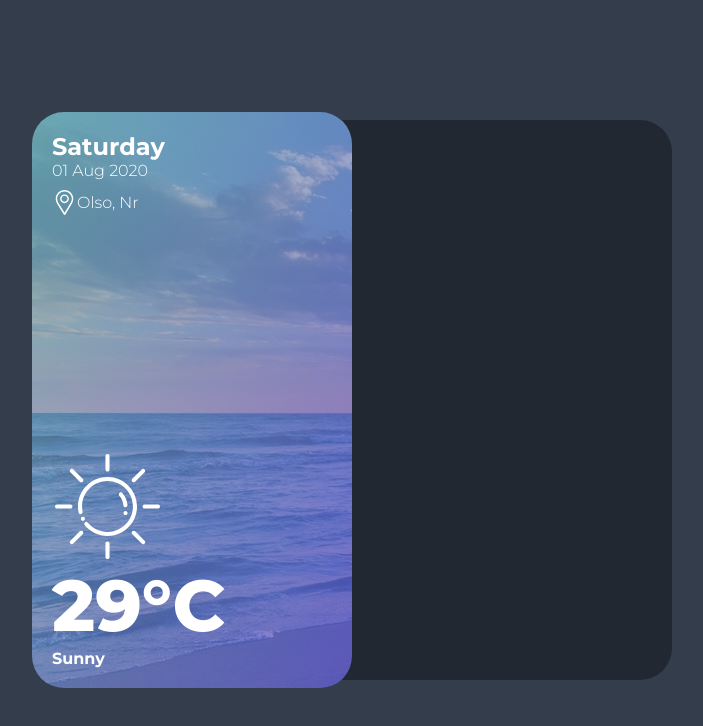
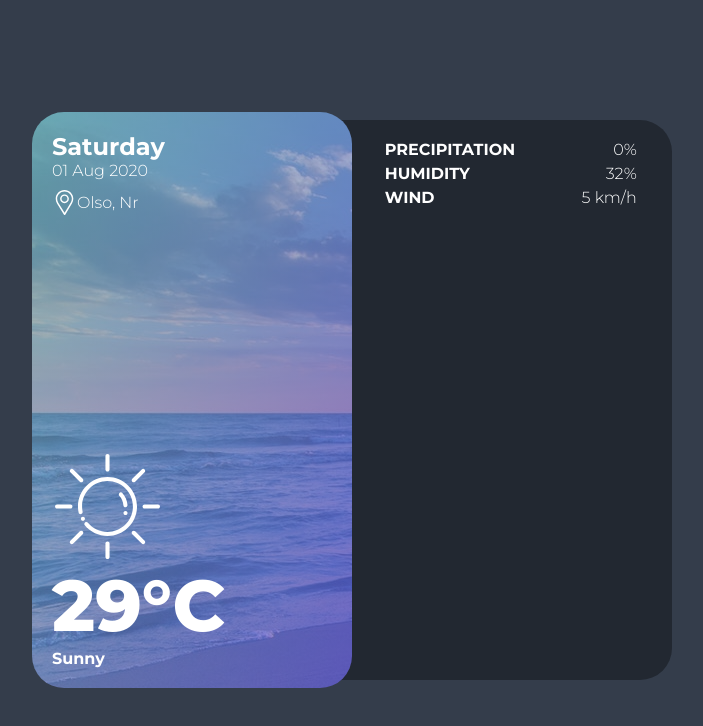
Before and after one commit to Paaka/WeatherApp, a React (Create React App) app in the folder sapphire-sky/: page / in a window 1280 px wide. Shown: the top 726 px of the page, without its empty margins (288-991 px from the left). Built offline with nearby package versions, Linux system fonts and the light colour scheme.

Commit message:
Added additional infromation

```diff
--- /dev/null
+++ b/sapphire-sky/src/components/AdditionalInfo.js
@@ -0,0 +1,27 @@
+import React from 'react';
+import styled from 'styled-components';
+
+import WeatherInfo from './WeatherInfo';
+
+const Wrapper = styled.div`
+    display:flex;
+    flex-direction:column;
+    width:50%;
+    height:100%;
+    margin-left:52%;
+    padding:20px;
+`
+
+const AdditionalInfo = () => {
+    return(
+        <Wrapper>
+            <div>
+                <WeatherInfo heading="precipitation" info="0%"/>
+                <WeatherInfo heading="humidity" info="32%"/>
+                <WeatherInfo heading="wind" info="5 km/h"/>
+            </div>
+        </Wrapper>
+          );
+}
+
+export default AdditionalInfo;
--- a/sapphire-sky/src/components/Card.js
+++ b/sapphire-sky/src/components/Card.js
@@ -33,7 +33,13 @@ const Wrapper = styled.div`
     }
 `
 
-const Card = ({picture, today, date}) => {
+const Card = (
+                {picture,
+                 today,
+                 date,
+                 temperature,
+                 additionalDescripiton}
+             ) => {
     return (
         <Wrapper picture={picture}>
             <div>
@@ -43,11 +49,11 @@ const Card = ({picture, today, date}) => {
             </div>
             <div>
                 <DivImage width={110} height={110} bgSize={105} img={Sun} />
-                <StyledHeading weight={800} size={72}>29°C</StyledHeading>
-                <Paragraph weight={700} size={20}>Sunny</Paragraph>
+                <StyledHeading weight={800} size={72}>{temperature}</StyledHeading>
+                <Paragraph weight={700} size={20}>{additionalDescripiton}</Paragraph>
             </div>
         </Wrapper>
-    );
+           );
 }
 
 export default Card;
--- a/sapphire-sky/src/components/Paragraph.js
+++ b/sapphire-sky/src/components/Paragraph.js
@@ -4,6 +4,7 @@ const Paragraph = styled.p`
     font-family:'Montserrat', 'sans-serif';
     font-weight:${({weight})=> weight ? weight : 300};
     font-size:${(size) => size ? `${size}px` : '16px'};
+    text-transform:${({uppercase})=> uppercase ? `uppercase` : `none`};
     color:white;
 `
 
--- /dev/null
+++ b/sapphire-sky/src/components/WeatherInfo.js
@@ -0,0 +1,23 @@
+import React from 'react';
+import styled from 'styled-components';
+
+//components
+import Paragraph from './Paragraph';
+
+const Wrapper = styled.div`
+    display:flex;
+    justify-content:space-between;
+    width:90%;
+    margin-bottom:5px;
+`;
+
+const WeatherInfo = ({heading, info}) => {
+    return(
+        <Wrapper>
+            <Paragraph weight={700} uppercase>{heading}</Paragraph>
+            <Paragraph>{info}</Paragraph>
+        </Wrapper>
+          );
+};
+
+export default WeatherInfo;
--- a/sapphire-sky/src/components/WeatherWidget.js
+++ b/sapphire-sky/src/components/WeatherWidget.js
@@ -3,6 +3,7 @@ import styled from 'styled-components';
 import Colors from '../constants/Colors';
 import Card from './Card';
 import BackgroundImg from '../assets/beach.jpg';
+import AdditionalInfo from './AdditionalInfo';
 
 const MainContainer = styled.div`
     position:relative;
@@ -10,7 +11,7 @@ const MainContainer = styled.div`
     height:70vh;
     border-radius:2rem;
     background-color:${Colors.widgetGrey};
-`
+`;
 
 const GetNameOfDay = (day) => {
     switch(day){
@@ -43,7 +44,10 @@ const WeatherWidget = () => {
             <Card
                 picture={BackgroundImg}
                 today={Today}
-                date={todaysDate}/>
+                date={todaysDate}
+                temperature="29°C"
+                additionalDescripiton="Sunny"/>
+            <AdditionalInfo />
         </MainContainer>
     )
 }
```
Also changed, not shown: sapphire-sky/src/components/Forecast.js (added, +20 -0 lines).
